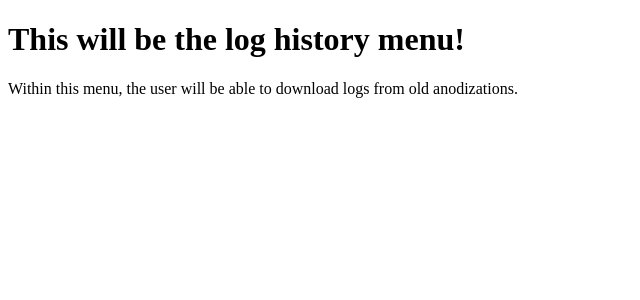
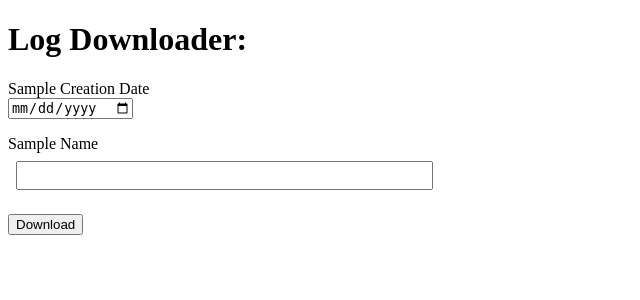
Before and after one commit to cvanesse/AnodizationStation, a Flask app: page /logpage in a window 1280 px wide. Shown: the part 154-454 px from the top of the page, without its empty margins (0-640 px from the left). Run offline with Flask 2, Linux system fonts and the light colour scheme; the visitor is signed in with stand-in values (Sample User, id 1); parts of the project's set-up code (start-up, migrations or seed data) failed here and were passed over; some libraries are stand-ins or nearby versions.

Commit message:
Implemented logs download form

```diff
--- a/app/forms.py
+++ b/app/forms.py
@@ -1,5 +1,6 @@
 from flask_wtf import FlaskForm
 from wtforms import StringField, PasswordField, BooleanField, SubmitField
+from wtforms.fields.html5 import DateField
 from flask_wtf.file import FileField, FileRequired
 from wtforms.validators import DataRequired
 
@@ -14,3 +15,9 @@ class LoginForm(FlaskForm):
 class CycleUploadForm(FlaskForm):
     cyclefile = FileField('.cycle File', validators=[FileRequired()])
     submit = SubmitField('Upload')
+
+
+class LogDownloadForm(FlaskForm):
+    date = DateField('Sample Creation Date', validators=[DataRequired()])
+    name = StringField('Sample Name', validators=[DataRequired()])
+    submit = SubmitField('Download')
--- a/app/routes.py
+++ b/app/routes.py
@@ -1,10 +1,10 @@
 from app import FLASK_APP, FLASK_LOGIN
-from flask import render_template, request, json, url_for, redirect
-from werkzeug.security import generate_password_hash, check_password_hash
+from flask import render_template, request, json, url_for, redirect, send_from_directory
+from werkzeug.security import check_password_hash
 from werkzeug.utils import secure_filename
 from flask_login import current_user, login_user, login_required, logout_user
 from app.station.station import Station
-from app.forms import LoginForm, CycleUploadForm
+from app.forms import LoginForm, CycleUploadForm, LogDownloadForm
 from app.models import User
 import os
 
@@ -43,7 +43,7 @@ def logout():
 @login_required
 def render_cell_control():
     title = 'Cell Control'
-    return render_template("cellcontrol.html", title=title, cell_config=CELL_CONFIG, json_cycle_info=STATION.CYCLEBANK.CYCLE_INFO, json_cell_config=CELL_CONFIG)
+    return render_template("cellcontrol.html", title=title, cycle_info=STATION.CYCLEBANK.CYCLE_INFO, cell_config=CELL_CONFIG)
 
 
 @FLASK_APP.route('/cyclepage', methods=["GET", "POST"])
@@ -60,11 +60,26 @@ def render_cycle_page():
     return render_template("cycles.html", title=title, form=form)
 
 
-@FLASK_APP.route('/logpage')
+@FLASK_APP.route('/logpage', methods=['GET', 'POST'])
 @login_required
 def render_log_page():
     title = "Logs"
-    return render_template("logs.html", title=title)
+    form = LogDownloadForm()
+    if form.validate_on_submit():
+        STATION.LOGGER.update_log_info()
+        date = form.date.data
+        name = form.name.data
+        try:
+            filename = STATION.LOGGER.LOGS_INFO[date.strftime("%Y-%m-%d")][name]['file']
+            if filename is not None:
+                send_from_directory(LOGS_URL, filename=filename)
+                redirect(url_for('render_log_page'))
+            else:
+                redirect(url_for('render_log_page'))
+        except Exception as e:
+            redirect(url_for('render_log_page'))
+
+    return render_template("logs.html", title=title, form=form)
 
 
 @FLASK_APP.route('/get_json', methods=['POST'])
--- a/app/templates/cellbox.html
+++ b/app/templates/cellbox.html
@@ -7,11 +7,10 @@
 {% macro cell_waiting(cell_id, cell_config, cell_handler) %}
     <h3 id="status_{{cell_id}}">Waiting...</h3>
     <hr>
-
     <div id="cycleparams_{{ cell_id }}">
     </div>
-
-    Number of Cycles: <input type="text" id="num_cycles_{{ cell_id }}"><br><br>
+    <hr>
+    Number of Cycles: <input type="text" id="num_cycles_{{ cell_id }}"><br>
     Sample Name: <input type="text" id="name_{{ cell_id }}"><br><br>
     <input type="button" value="Run" onclick=run_cell({{ cell_id }})>
 {% endmacro %}
--- a/app/templates/cellcontrol.html
+++ b/app/templates/cellcontrol.html
@@ -3,8 +3,8 @@
 {% block content %}
     <script type="text/javascript" src="{{ url_for('static', filename='js/cellcontrol.js') }}"></script>
     <script type="text/javascript" >
-        window.CELL_CONFIG = {{ json_cell_config|tojson }};
-        window.CYCLE_INFO = {{ json_cycle_info|tojson }};
+        window.CELL_CONFIG = {{ cell_config|tojson }};
+        window.CYCLE_INFO = {{ cycle_info|tojson }};
         window.RUNNING = [];
         init();
     </script>
--- a/app/templates/logs.html
+++ b/app/templates/logs.html
@@ -2,7 +2,19 @@
 
 {% block content %}
 
-    <h1>This will be the log history menu!</h1>
-    <p>Within this menu, the user will be able to download logs from old anodizations.</p>
+    <h1>Log Downloader:</h1>
+
+    <form action="" method="post" enctype="multipart/form-data">
+        {{ form.hidden_tag() }}
+        <p>
+            {{ form.date.label }} <br>
+            {{ form.date() }}
+        </p>
+        <p>
+            {{ form.name.label }} <br>
+            {{ form.name() }}
+        </p>
+        <p>{{ form.submit() }}</p>
+    </form>
 
 {% endblock %}
```
